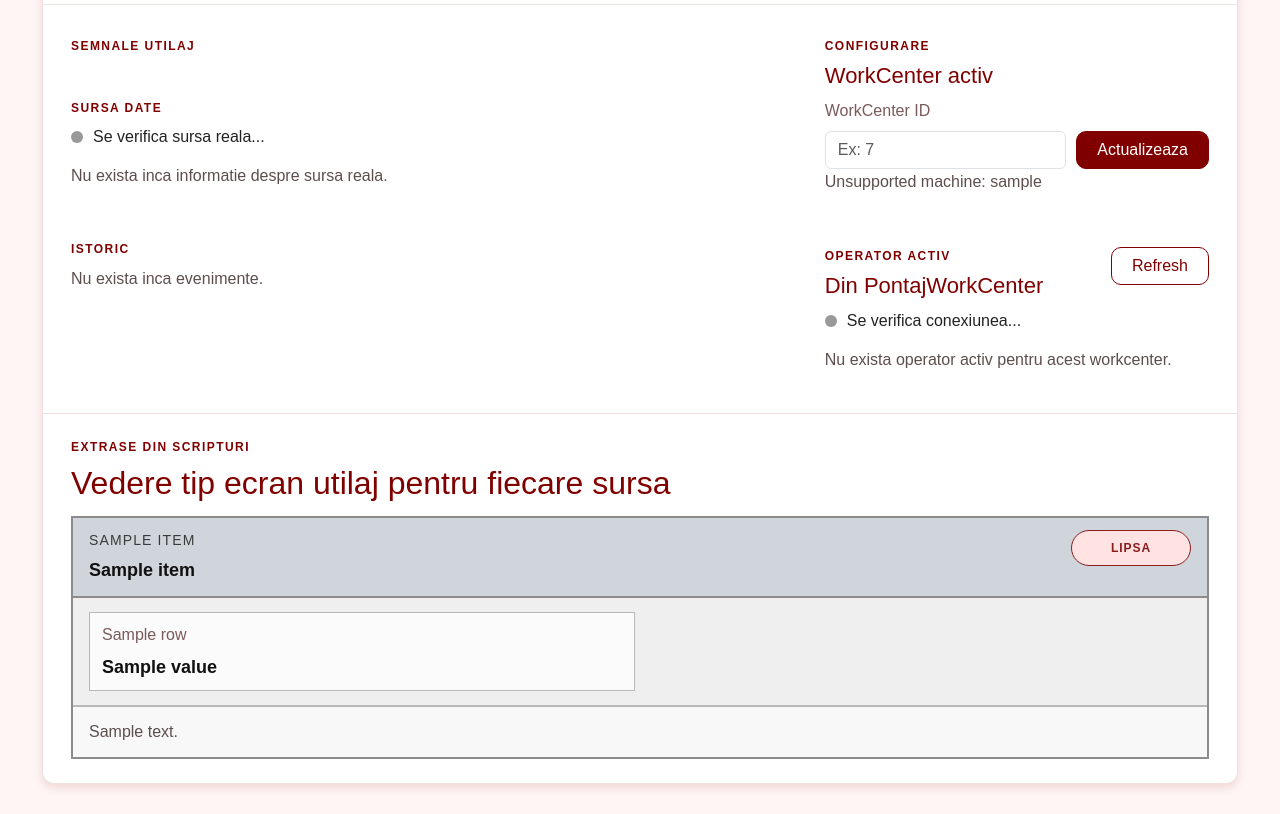
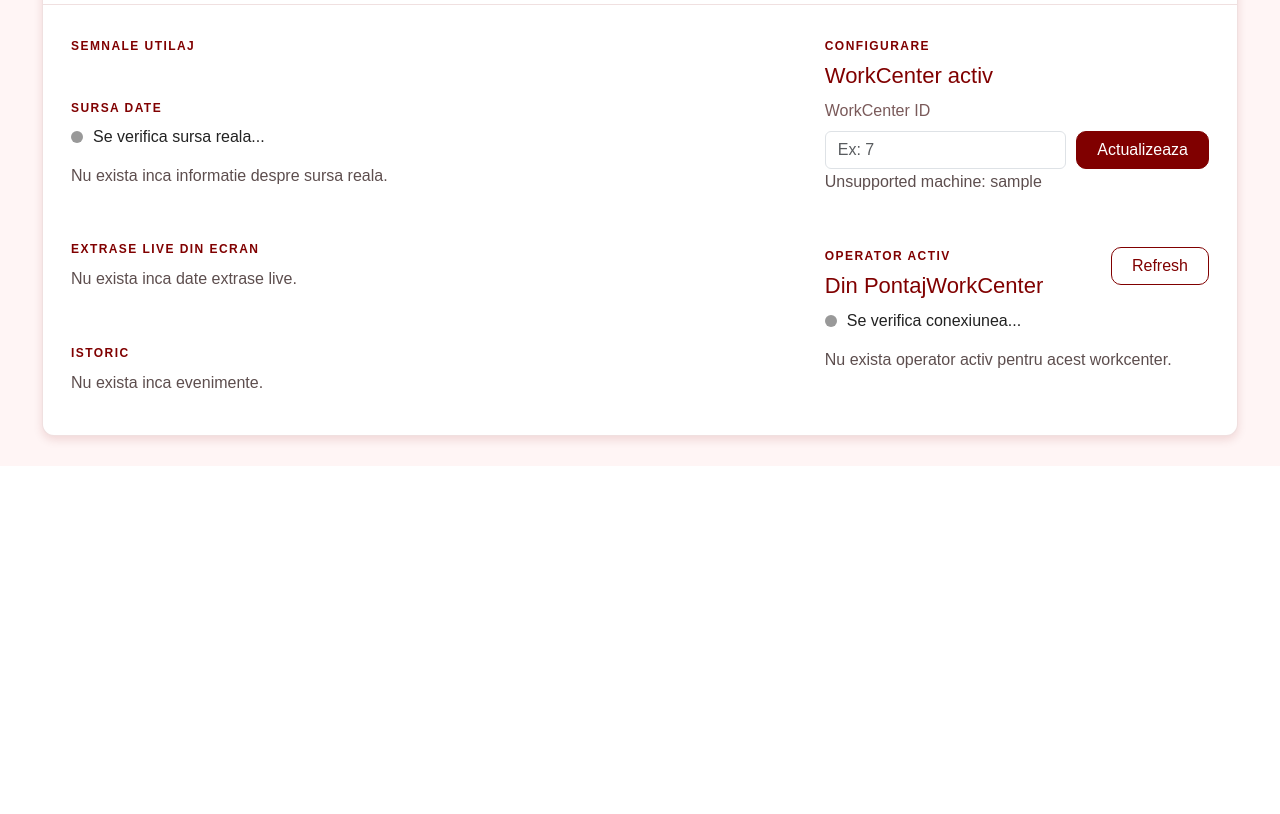
Before and after one commit to EDUARD2020204039/Laser-Trumatic-L3030, a Flask app: template templates/index.html in a window 1280 px wide. Shown: the part 825-1639 px from the top of the page. After the commit the page ends 1271 px from the top, so only its background shows below. Run offline with Flask 3, Linux system fonts and the light colour scheme; the template is opened without the code that fills it: most values are stand-ins (such as "Sample title", 1, 10 or a date in 2020).

Commit message:
Add live OCR extraction for machine states

```diff
--- a/app.py
+++ b/app.py
@@ -1,7 +1,10 @@
 from __future__ import annotations
 
+import json
 import os
+import re
 import sqlite3
+import urllib.request
 from datetime import date, datetime, time
 from pathlib import Path
 
@@ -12,6 +15,21 @@ try:
     import pyodbc
 except ImportError:  # pragma: no cover - optional during early local setup
     pyodbc = None
+
+try:  # pragma: no cover - optional OCR stack
+    import cv2
+except ImportError:  # pragma: no cover
+    cv2 = None
+
+try:  # pragma: no cover - optional OCR stack
+    import numpy as np
+except ImportError:  # pragma: no cover
+    np = None
+
+try:  # pragma: no cover - optional OCR stack
+    import pytesseract
+except ImportError:  # pragma: no cover
+    pytesseract = None
 
 
 BASE_DIR = Path(__file__).resolve().parent
@@ -26,6 +44,12 @@ APP_TITLE = "HABA Production Monitor"
 DASHBOARD_TITLE = "Laser TruMatic L3030"
 DEFAULT_MACHINE_KEY = "laser1"
 MANUAL_SOURCE_PREFIX = "manual"
+OCR_AVAILABLE = cv2 is not None and np is not None and pytesseract is not None
+
+if pytesseract is not None:  # pragma: no cover - runtime environment specific
+    windows_tesseract = Path(r"C:\Program Files\Tesseract-OCR\tesseract.exe")
+    if windows_tesseract.exists():
+        pytesseract.pytesseract.tesseract_cmd = str(windows_tesseract)
 
 MACHINE_DEFINITIONS = {
     "laser1": {
@@ -188,6 +212,13 @@ STATE_DEFINITIONS = {
     },
 }
 
+LASER_OCR_ZONES = {
+    "selected_program": (680, 315, 470, 74),
+    "active_program": (680, 410, 470, 74),
+    "material": (220, 320, 220, 86),
+    "program_status": (700, 720, 380, 70),
+}
+
 app = Flask(__name__)
 app.config["JSON_SORT_KEYS"] = False
 
@@ -236,6 +267,138 @@ def ensure_machine_key(machine_key: str | None) -> str:
     if candidate not in MACHINE_DEFINITIONS:
         raise ValueError(f"Unsupported machine: {candidate}")
     return candidate
+
+
+def clean_ocr_text(value: str) -> str:
+    sanitized = re.sub(r"\s+", " ", (value or "").replace("\x0c", " ")).strip()
+    return sanitized.replace(" / ", "/").replace(" _ ", "_")
+
+
+def fetch_mjpeg_frame(url: str, timeout: float = 2.0):
+    if not OCR_AVAILABLE or not url:
+        return None
+
+    buffer_bytes = bytes()
+    try:
+        stream = urllib.request.urlopen(url, timeout=timeout)
+        while True:
+            buffer_bytes += stream.read(1024)
+            start = buffer_bytes.find(b"\xff\xd8")
+            end = buffer_bytes.find(b"\xff\xd9")
+            if start != -1 and end != -1:
+                jpg = buffer_bytes[start : end + 2]
+                image = cv2.imdecode(np.frombuffer(jpg, dtype=np.uint8), cv2.IMREAD_COLOR)
+                return image
+    except Exception:
+        return None
+
+
+def read_ocr_zone(image, zone: tuple[int, int, int, int], whitelist: str, psm: int = 7) -> str:
+    if not OCR_AVAILABLE or image is None:
+        return ""
+
+    x, y, width, height = zone
+    crop = image[y : y + height, x : x + width]
+    if crop.size == 0:
+        return ""
+
+    enlarged = cv2.resize(crop, None, fx=2.4, fy=2.4, interpolation=cv2.INTER_LINEAR)
+    gray = cv2.cvtColor(enlarged, cv2.COLOR_BGR2GRAY)
+    _, threshold = cv2.threshold(gray, 0, 255, cv2.THRESH_BINARY + cv2.THRESH_OTSU)
+    config = f"--psm {psm} --oem 3 -c tessedit_char_whitelist={whitelist}"
+    try:
+        return clean_ocr_text(pytesseract.image_to_string(threshold, config=config))
+    except Exception:
+        return ""
+
+
+def analyze_laser_live_snapshot(machine_key: str) -> dict | None:
+    feed = REAL_DATA_FEEDS.get(machine_key, {})
+    image = fetch_mjpeg_frame(feed.get("endpoint", ""))
+    if image is None:
+        return {
+            "available": False,
+            "connected": False,
+            "message": "Nu pot citi captura live de la camera laser.",
+        }
+
+    selected_program = read_ocr_zone(
+        image,
+        LASER_OCR_ZONES["selected_program"],
+        "ABCDEFGHIJKLMNOPQRSTUVWXYZabcdefghijklmnopqrstuvwxyz0123456789_-/.",
+    )
+    active_program = read_ocr_zone(
+        image,
+        LASER_OCR_ZONES["active_program"],
+        "ABCDEFGHIJKLMNOPQRSTUVWXYZabcdefghijklmnopqrstuvwxyz0123456789_-/.",
+    )
+    material = read_ocr_zone(
+        image,
+        LASER_OCR_ZONES["material"],
+        "ABCDEFGHIJKLMNOPQRSTUVWXYZabcdefghijklmnopqrstuvwxyz0123456789.-xX/",
+    )
+    program_status = read_ocr_zone(
+        image,
+        LASER_OCR_ZONES["program_status"],
+        "ABCDEFGHIJKLMNOPQRSTUVWXYZabcdefghijklmnopqrstuvwxyz",
+    )
+
+    normalized_status = program_status.upper()
+    normalized_active_program = active_program.upper()
+    machine_on = bool(selected_program or active_program or program_status or material)
+    table_change = "SHEET_LOAD" in normalized_active_program or "LOAD_SHEET" in normalized_active_program
+    cutting_active = machine_on and "RUN" in normalized_status and not table_change
+    idle = machine_on and not cutting_active and not table_change
+
+    return {
+        "available": True,
+        "connected": True,
+        "source": "live-ocr",
+        "selected_program": selected_program or "Necitit",
+        "active_program": active_program or "Necitit",
+        "material": material or "Necitit",
+        "program_status": program_status or "Necitit",
+        "derived_signals": {
+            "machine_on": machine_on,
+            "cutting_active": cutting_active,
+            "table_change": table_change,
+            "idle": idle,
+        },
+        "message": "Stare derivata din captura live a ecranului laser.",
+    }
+
+
+def analyze_abkant_live_snapshot(machine_key: str) -> dict | None:
+    feed = REAL_DATA_FEEDS.get(machine_key, {})
+    reachable = bool(feed.get("endpoint"))
+    return {
+        "available": reachable,
+        "connected": reachable,
+        "source": "feed-script",
+        "selected_program": "n/a",
+        "active_program": "Abkant/ProgramActiv",
+        "material": "n/a",
+        "program_status": "Program identificat din script",
+        "derived_signals": {
+            "machine_on": reachable,
+            "cutting_active": False,
+            "table_change": False,
+            "idle": False,
+        },
+        "message": (
+            "Abkant foloseste momentan feedul din script, nu OCR live direct in dashboard."
+            if reachable
+            else "Feedul abkant nu este accesibil din dashboard."
+        ),
+    }
+
+
+def get_live_machine_snapshot(machine_key: str) -> dict | None:
+    if machine_key in {"laser1", "laser2"}:
+        return analyze_laser_live_snapshot(machine_key)
+    if machine_key == "abkant":
+        return analyze_abkant_live_snapshot(machine_key)
+    return None
 
 
 def get_sqlite_connection() -> sqlite3.Connection:
@@ -733,6 +896,40 @@ def insert_event(
         connection.commit()
 
 
+def sync_machine_events_from_live_snapshot(machine_key: str) -> dict | None:
+    snapshot = get_live_machine_snapshot(machine_key)
+    if not snapshot or not snapshot.get("available"):
+        return snapshot
+
+    derived_signals = snapshot.get("derived_signals") or {}
+    current_signals = fetch_current_signals(machine_key)
+    operator_snapshot = fetch_current_operator(get_machine_profile(machine_key)["workcenter_id"])
+
+    note = (
+        f"selected={snapshot.get('selected_program')}; "
+        f"active={snapshot.get('active_program')}; "
+        f"material={snapshot.get('material')}; "
+        f"status={snapshot.get('program_status')}"
+    )
+
+    for signal_name in ("machine_on", "cutting_active", "table_change"):
+        new_value = bool(derived_signals.get(signal_name, False))
+        if current_signals[signal_name]["active"] == new_value:
+            continue
+
+        insert_event(
+            machine_key=machine_key,
+            signal_name=signal_name,
+            value=new_value,
+            source=snapshot.get("source", "real-live"),
+            note=note,
+            operator_snapshot=operator_snapshot,
+        )
+        current_signals[signal_name]["active"] = new_value
+
+    return snapshot
+
+
 def delete_events(machine_key: str, mode: str, limit: int | None = None) -> int:
     with get_sqlite_connection() as connection:
         if mode == "manual_latest":
@@ -835,6 +1032,7 @@ def build_event_sequence(signal_name: str, target_value: bool, current_signals:
 def build_dashboard_payload(machine_key: str = DEFAULT_MACHINE_KEY) -> dict:
     machine_key = ensure_machine_key(machine_key)
     machine_profile = get_machine_profile(machine_key)
+    live_extraction = sync_machine_events_from_live_snapshot(machine_key)
     current_signals = fetch_current_signals(machine_key)
     operator_snapshot = fetch_current_operator(machine_profile["workcenter_id"])
     current_state = derive_machine_state(current_signals)
@@ -859,6 +1057,7 @@ def build_dashboard_payload(machine_key: str = DEFAULT_MACHINE_KEY) -> dict:
         "stats_today": stats_today,
         "operator_snapshot": operator_snapshot,
         "real_data_source": get_real_data_settings(machine_profile),
+        "live_extraction": live_extraction,
         "recent_events": fetch_recent_events(machine_key),
         "signal_definitions": SIGNAL_DEFINITIONS,
         "updated_at": now_local().isoformat(timespec="seconds"),
--- a/requirements.txt
+++ b/requirements.txt
@@ -1,4 +1,7 @@
 Flask==3.1.0
 gunicorn==23.0.0
+numpy==2.2.3
+opencv-python-headless==4.11.0.86
 pyodbc==5.2.0
+pytesseract==0.3.13
 python-dotenv==1.0.1
--- a/static/app.css
+++ b/static/app.css
@@ -449,7 +449,8 @@ body.dark-mode .secondary-btn {
 
 .operator-list,
 #source-panel,
-.timeline {
+.timeline,
+#live-extraction {
     display: flex;
     flex-direction: column;
     gap: 12px;
@@ -488,68 +489,47 @@ body.dark-mode .timeline-item {
     flex-wrap: wrap;
 }
 
-.machine-screen-list {
-    display: flex;
-    flex-direction: column;
-    gap: 18px;
-}
-
-.machine-screen {
+.live-screen {
+    border: 2px solid #8c8c8c;
     background: #e6e6e6;
-    border: 2px solid #8c8c8c;
     color: #111;
 }
 
-.machine-screen-top {
-    display: flex;
-    justify-content: space-between;
-    gap: 16px;
-    align-items: flex-start;
-    padding: 12px 16px;
-    background: #cfd5db;
-    border-bottom: 2px solid #8c8c8c;
+.live-screen-row {
+    display: grid;
+    grid-template-columns: repeat(2, minmax(0, 1fr));
+    gap: 0;
+    border-bottom: 1px solid #9f9f9f;
 }
 
-.machine-screen-top small {
-    display: block;
-    margin-bottom: 6px;
-    color: #3a3a3a;
-    text-transform: uppercase;
-    letter-spacing: 0.08em;
+.live-screen-row:last-child {
+    border-bottom: 0;
 }
 
-.machine-screen-body {
-    display: grid;
-    grid-template-columns: repeat(2, minmax(0, 1fr));
-    gap: 10px;
-    padding: 14px 16px;
-    background: #efefef;
+.live-cell {
+    min-height: 86px;
+    padding: 12px 14px;
+    border-right: 1px solid #9f9f9f;
+    background: #f4f4f4;
 }
 
-.screen-row {
-    min-height: 74px;
-    padding: 10px 12px;
-    background: #fbfbfb;
-    border: 1px solid #b8b8b8;
+.live-cell:last-child {
+    border-right: 0;
 }
 
-.screen-row strong {
+.live-cell span {
     display: block;
-    line-height: 1.4;
+    margin-bottom: 10px;
+    color: #666;
+    font-size: 13px;
+    text-transform: uppercase;
+    letter-spacing: 0.05em;
 }
 
-.machine-screen-note {
-    padding: 12px 16px;
-    border-top: 2px solid #b8b8b8;
-    background: #f8f8f8;
-}
-
-.machine-screen-note p {
-    margin: 0 0 8px;
-}
-
-.machine-screen-note p:last-child {
-    margin-bottom: 0;
+.live-cell strong {
+    display: block;
+    font-size: 20px;
+    line-height: 1.45;
 }
 
 .script-status.is-found {
@@ -629,7 +609,7 @@ body.dark-mode .timeline-item {
     .metric-line,
     .integrated-grid,
     .signal-grid,
-    .machine-screen-body {
+    .live-screen-row {
         grid-template-columns: 1fr;
     }
 }
--- a/static/app.js
+++ b/static/app.js
@@ -269,6 +269,7 @@ function renderDashboard(payload) {
     renderWorkcenter(payload.machine);
     renderOperator(payload.operator_snapshot);
     renderSource(payload.real_data_source);
+    renderLiveExtraction(payload.live_extraction);
     renderStats(payload.stats_today);
     renderTimeline(payload.recent_events);
 }
@@ -446,6 +447,69 @@ function renderSource(realDataSource) {
     `;
 }
 
+function renderLiveExtraction(snapshot) {
+    const container = document.getElementById("live-extraction");
+    if (!container) {
+        return;
+    }
+
+    if (!snapshot || !snapshot.available) {
+        container.innerHTML = `
+            <p class="empty-state">
+                ${snapshot?.message || "Nu exista inca date extrase live din ecranul utilajului."}
+            </p>
+        `;
+        return;
+    }
+
+    const signals = snapshot.derived_signals || {};
+    container.innerHTML = `
+        <div class="live-screen">
+            <div class="live-screen-row">
+                <div class="live-cell">
+                    <span>Selected program</span>
+                    <strong>${snapshot.selected_program || "Necitit"}</strong>
+                </div>
+                <div class="live-cell">
+                    <span>Active program</span>
+                    <strong>${snapshot.active_program || "Necitit"}</strong>
+                </div>
+            </div>
+            <div class="live-screen-row">
+                <div class="live-cell">
+                    <span>Material</span>
+                    <strong>${snapshot.material || "Necitit"}</strong>
+                </div>
+                <div class="live-cell">
+                    <span>Program status</span>
+                    <strong>${snapshot.program_status || "Necitit"}</strong>
+                </div>
+            </div>
+            <div class="live-screen-row">
+                <div class="live-cell">
+                    <span>Machine ON</span>
+                    <strong>${signals.machine_on ? "DA" : "NU"}</strong>
+                </div>
+                <div class="live-cell">
+                    <span>Cutting</span>
+                    <strong>${signals.cutting_active ? "DA" : "NU"}</strong>
+                </div>
+            </div>
+            <div class="live-screen-row">
+                <div class="live-cell">
+                    <span>Table change</span>
+                    <strong>${signals.table_change ? "DA" : "NU"}</strong>
+                </div>
+                <div class="live-cell">
+                    <span>Idle</span>
+                    <strong>${signals.idle ? "DA" : "NU"}</strong>
+                </div>
+            </div>
+        </div>
+        <p class="feedback-text">${snapshot.message || ""}</p>
+    `;
+}
+
 function renderTimeline(events) {
     const timeline = document.getElementById("timeline");
     timeline.innerHTML = "";
--- a/templates/index.html
+++ b/templates/index.html
@@ -133,6 +133,13 @@
                         </div>
 
                         <div class="subsection">
+                            <p class="page-kicker">Extrase live din ecran</p>
+                            <div id="live-extraction">
+                                <p class="empty-state">Nu exista inca date extrase live.</p>
+                            </div>
+                        </div>
+
+                        <div class="subsection">
                             <p class="page-kicker">Istoric</p>
                             <div class="timeline" id="timeline">
                                 <p class="empty-state">Nu exista inca evenimente.</p>
@@ -185,41 +192,6 @@
                 </div>
             </section>
 
-            <section class="surface-section script-section">
-                <p class="page-kicker">Extrase din scripturi</p>
-                <h2 class="section-title">Vedere tip ecran utilaj pentru fiecare sursa</h2>
-
-                <div class="machine-screen-list">
-                    {% for item in script_catalog %}
-                    <article class="machine-screen">
-                        <div class="machine-screen-top">
-                            <div>
-                                <small>{{ item.label }}</small>
-                                <strong>{{ item.script_name }}</strong>
-                            </div>
-                            <span class="script-status {% if item.script_exists %}is-found{% else %}is-missing{% endif %}">
-                                {% if item.script_exists %}gasit{% else %}lipsa{% endif %}
-                            </span>
-                        </div>
-
-                        <div class="machine-screen-body">
-                            {% for row in item.screen_rows %}
-                            <div class="screen-row">
-                                <span>{{ row.label }}</span>
-                                <strong>{{ row.value }}</strong>
-                            </div>
-                            {% endfor %}
-                        </div>
-
-                        <div class="machine-screen-note">
-                            {% for detail in item.details %}
-                            <p>{{ detail }}</p>
-                            {% endfor %}
-                        </div>
-                    </article>
-                    {% endfor %}
-                </div>
-            </section>
         </main>
     </div>
 
```
Also changed, not shown: 1 other file.
